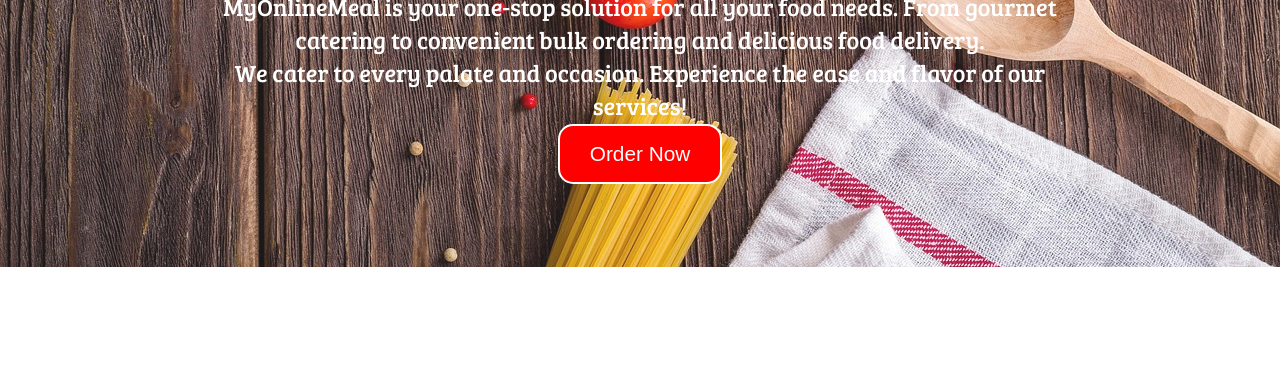
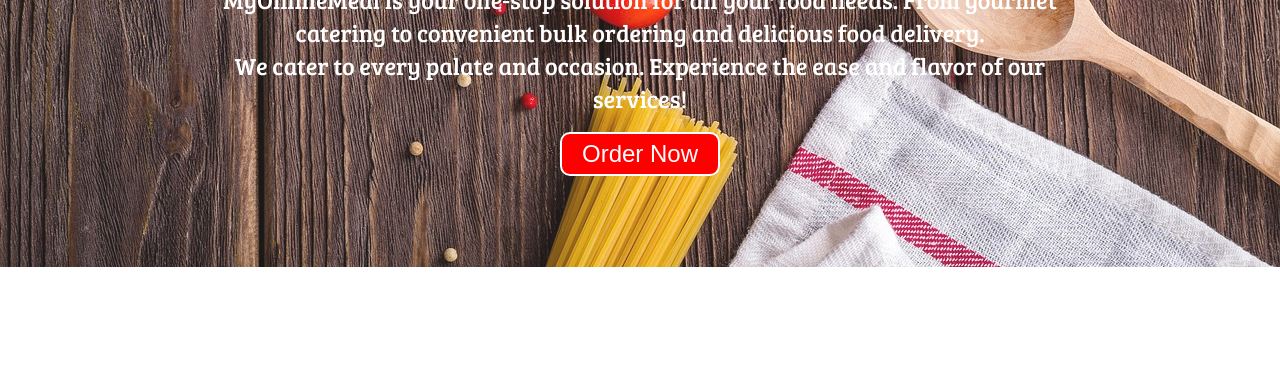
Before and after one commit to saquibshakil67/myOnlineMeal, a plain HTML site: page index.html in a window 1280 px wide. Shown: the part 413-785 px from the top of the page. Drawn offline with Linux system fonts and the light colour scheme; a web font is replaced by a local one.

Commit message:
added new data

```diff
--- a/css/style-2.css
+++ b/css/style-2.css
@@ -224,13 +224,13 @@ footer{
 }
 
 .btn{
-    padding: 16px 30px;
+    padding: 6px 20px;
     border: 2px solid white;
     background-color: red;
     color: white;
-    margin: 2px;
-    font-size: 1.3rem;
-    border-radius: 15px;
+    margin: 17px;
+    font-size: 1.5rem;
+    border-radius: 10px;
     cursor: pointer;
 }
 
```
